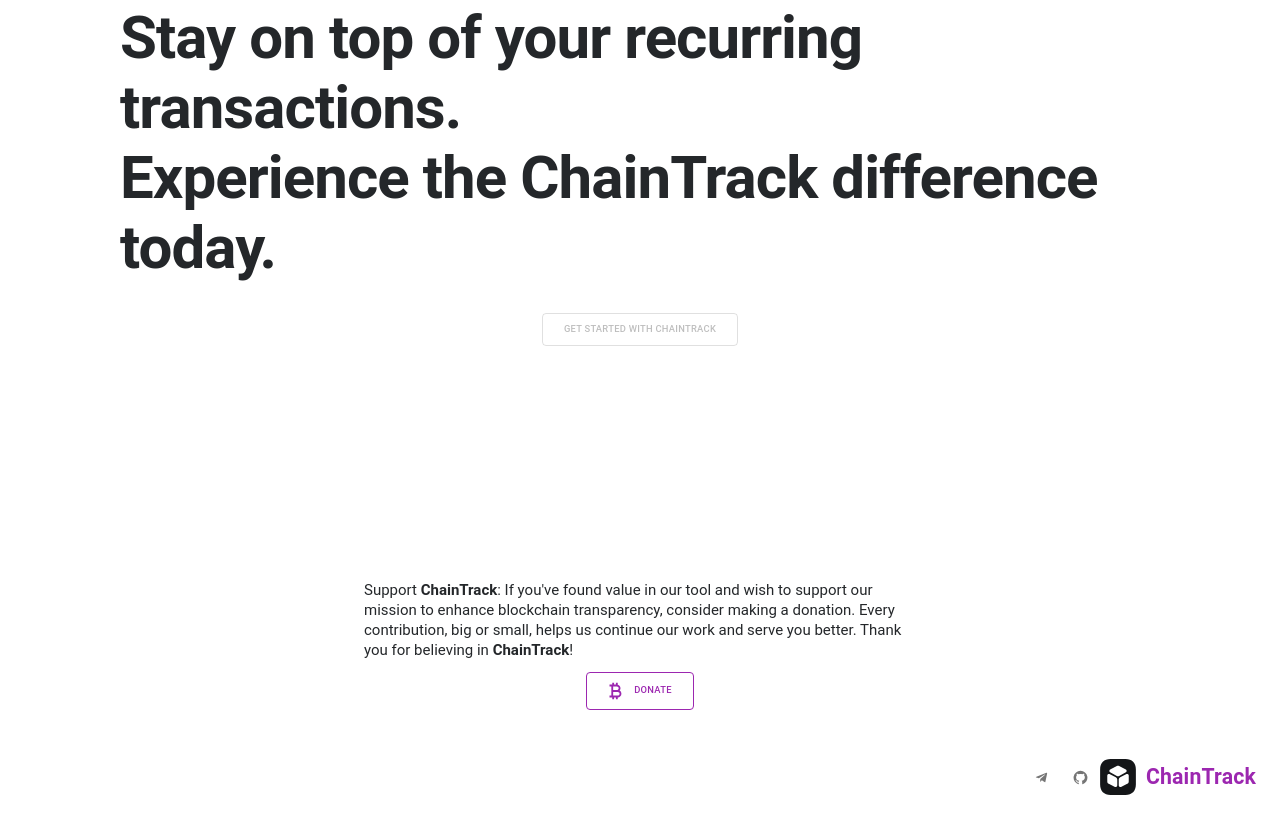
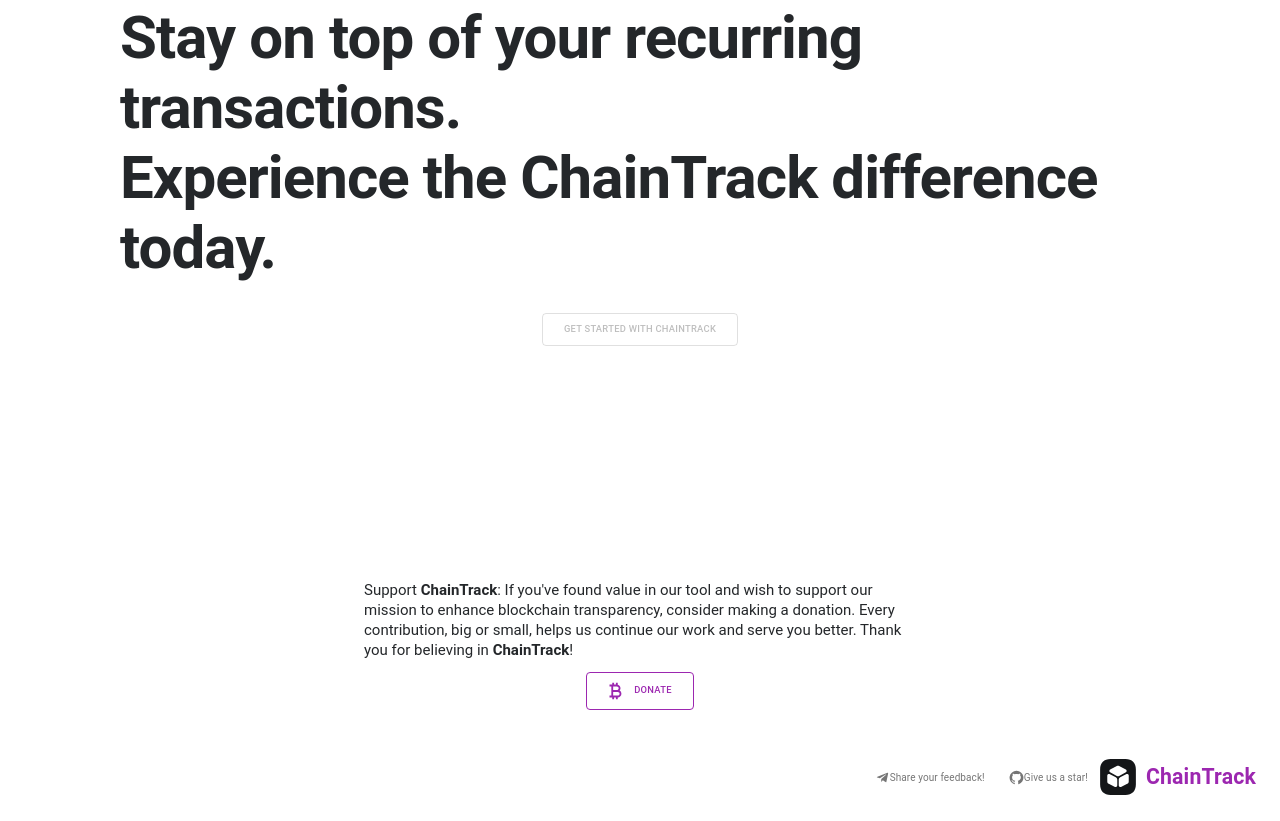
Before and after one commit to NotiChain/ChainTrack, a Gatsby site in the folder packages/site/: page / in a window 1280 px wide. Shown: the part 2858-3679 px from the top of the page. Built offline with nearby package versions, Linux system fonts and the light colour scheme; Gatsby itself is replaced by a stand-in of ours.

Commit message:
feat: social wording

```diff
--- a/packages/site/src/components/Footer.tsx
+++ b/packages/site/src/components/Footer.tsx
@@ -1,4 +1,4 @@
-import { Box, IconButton, useTheme } from '@mui/material';
+import { Box, IconButton, useTheme, Typography } from '@mui/material';
 import React from 'react';
 import GitHubIcon from '@mui/icons-material/GitHub';
 import TelegramIcon from '@mui/icons-material/Telegram';
@@ -22,6 +22,7 @@
         size="large"
       >
         <TelegramIcon />
+        <Typography>Share your feedback!</Typography>
       </IconButton>
       <IconButton
         aria-label="github"
@@ -30,6 +31,7 @@
         size="large"
       >
         <GitHubIcon />
+        <Typography>Give us a star!</Typography>
       </IconButton>
       <SnapLogo color={theme?.custom?.colors?.icon?.default} size={36} />
       <SnapName />
```
